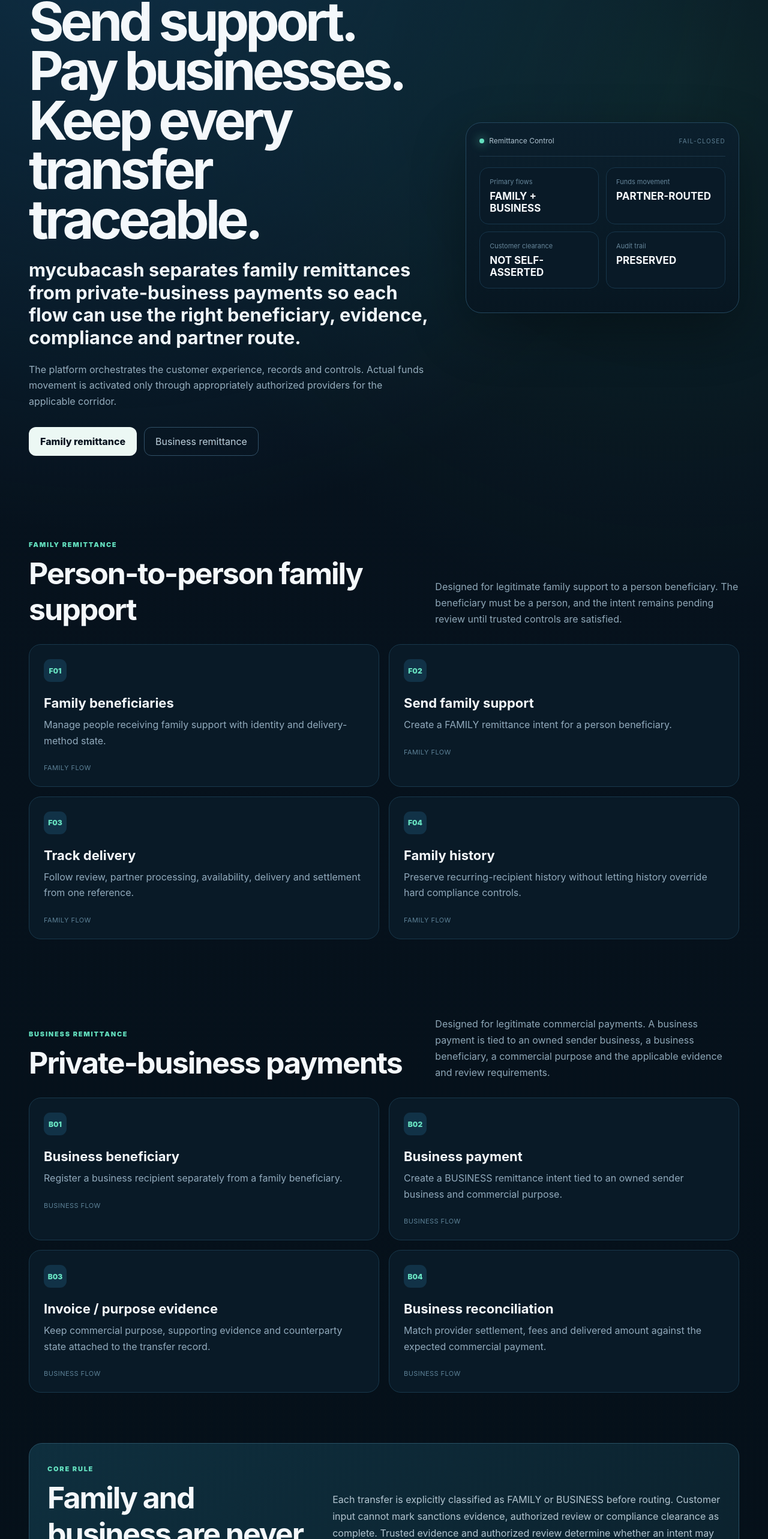
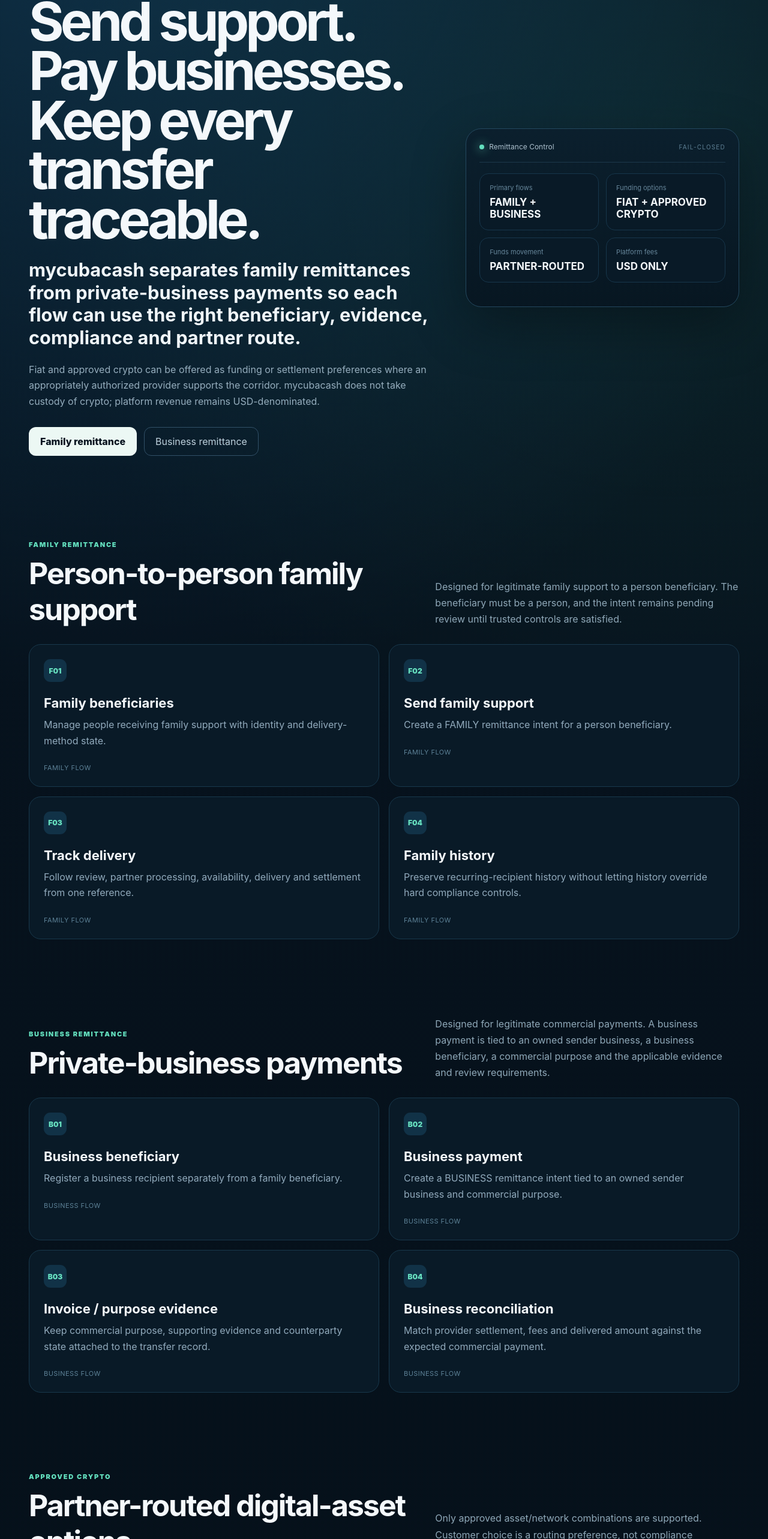
Before and after one commit to SAHJONY/CUBACASH, a Next.js app: page /en/remittances in a window 1280 px wide. Shown: the part 209-2775 px from the top of the page at 60% size. Built offline with nearby package versions, Linux system fonts and the light colour scheme.

Commit message:
Add partner-routed crypto remittance support

```diff
--- a/app/[locale]/remittances/page.tsx
+++ b/app/[locale]/remittances/page.tsx
@@ -12,6 +12,13 @@ const business=[
   ['Business payment','Create a BUSINESS remittance intent tied to an owned sender business and commercial purpose.'],
   ['Invoice / purpose evidence','Keep commercial purpose, supporting evidence and counterparty state attached to the transfer record.'],
   ['Business reconciliation','Match provider settlement, fees and delivered amount against the expected commercial payment.']
+] as const;
+
+const crypto=[
+  ['USDC','Ethereum · Solana'],
+  ['USDT','Ethereum · Solana'],
+  ['BTC','Bitcoin'],
+  ['ETH','Ethereum']
 ] as const;
 
 export default async function Remittances({params}:{params:Promise<{locale:string}>}){
@@ -31,16 +38,16 @@ export default async function Remittances({params}:{params:Promise<{locale:strin
         <div className="eyebrow">FAMILY + BUSINESS REMITTANCE OS</div>
         <h1>Send support. Pay businesses. Keep every transfer traceable.</h1>
         <p className="heroLead">mycubacash separates family remittances from private-business payments so each flow can use the right beneficiary, evidence, compliance and partner route.</p>
-        <p className="heroSub">The platform orchestrates the customer experience, records and controls. Actual funds movement is activated only through appropriately authorized providers for the applicable corridor.</p>
+        <p className="heroSub">Fiat and approved crypto can be offered as funding or settlement preferences where an appropriately authorized provider supports the corridor. mycubacash does not take custody of crypto; platform revenue remains USD-denominated.</p>
         <div className="actions"><a className="cta" href="#family">Family remittance</a><a className="ghost" href="#business">Business remittance</a></div>
       </div>
       <aside className="commandPreview" aria-label="Remittance overview">
         <div className="previewTop"><span className="liveDot"/> Remittance Control <span className="previewTag">FAIL-CLOSED</span></div>
         <div className="previewGrid">
           <div><span>Primary flows</span><strong>FAMILY + BUSINESS</strong></div>
+          <div><span>Funding options</span><strong>FIAT + APPROVED CRYPTO</strong></div>
           <div><span>Funds movement</span><strong>PARTNER-ROUTED</strong></div>
-          <div><span>Customer clearance</span><strong>NOT SELF-ASSERTED</strong></div>
-          <div><span>Audit trail</span><strong>PRESERVED</strong></div>
+          <div><span>Platform fees</span><strong>USD ONLY</strong></div>
         </div>
       </aside>
     </section>
@@ -55,7 +62,12 @@ export default async function Remittances({params}:{params:Promise<{locale:strin
       <div className="featureGrid">{business.map(([title,description],i)=><article className="feature" key={title}><div className="icon">B{String(i+1).padStart(2,'0')}</div><h3>{title}</h3><p>{description}</p><div className="featureMeta">BUSINESS FLOW</div></article>)}</div>
     </section>
 
-    <section className="policyBlock"><div><span className="eyebrow">CORE RULE</span><h2>Family and business are never silently mixed</h2></div><p>Each transfer is explicitly classified as FAMILY or BUSINESS before routing. Customer input cannot mark sanctions evidence, authorized review or compliance clearance as complete. Trusted evidence and authorized review determine whether an intent may advance to an authorized partner.</p></section>
-    <footer className="footer"><strong>mycubacash.com</strong><span>Family + Business Remittance Platform</span><span>v0.6</span></footer>
+    <section className="section" id="crypto">
+      <div className="sectionHead"><div><span className="eyebrow">APPROVED CRYPTO</span><h2>Partner-routed digital-asset options</h2></div><p>Only approved asset/network combinations are supported. Customer choice is a routing preference, not compliance clearance or authorization to transmit funds.</p></div>
+      <div className="featureGrid">{crypto.map(([asset,networks],i)=><article className="feature" key={asset}><div className="icon">C{String(i+1).padStart(2,'0')}</div><h3>{asset}</h3><p>{networks}</p><div className="featureMeta">AUTHORIZED PROVIDER REQUIRED</div></article>)}</div>
+    </section>
+
+    <section className="policyBlock"><div><span className="eyebrow">CORE RULE</span><h2>Funding preference never overrides compliance</h2></div><p>Family and business classification, sanctions state, identity/KYB, corridor controls, approved crypto asset/network policy and authorized-provider eligibility all remain separate gates. Crypto never bypasses them.</p></section>
+    <footer className="footer"><strong>mycubacash.com</strong><span>Family + Business Remittance · Fiat + Approved Crypto</span><span>v0.8</span></footer>
   </main>;
 }
```
